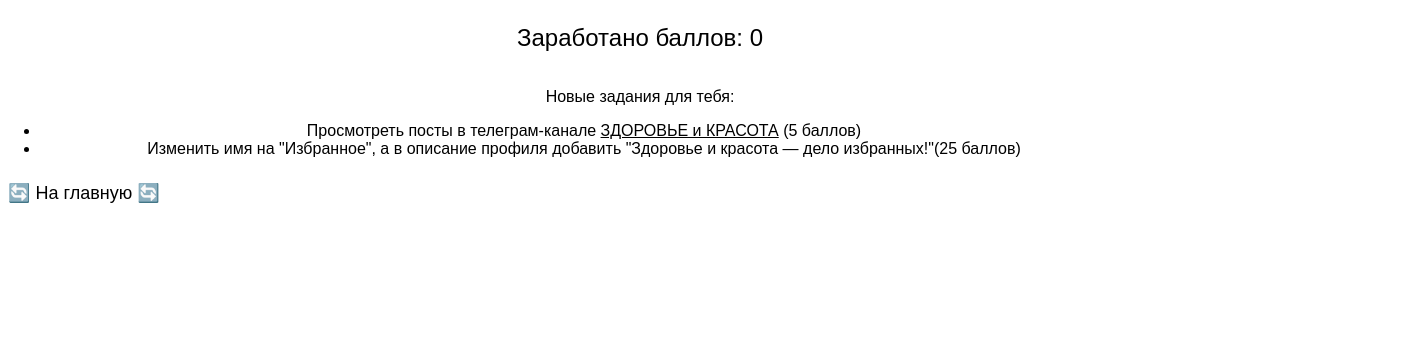
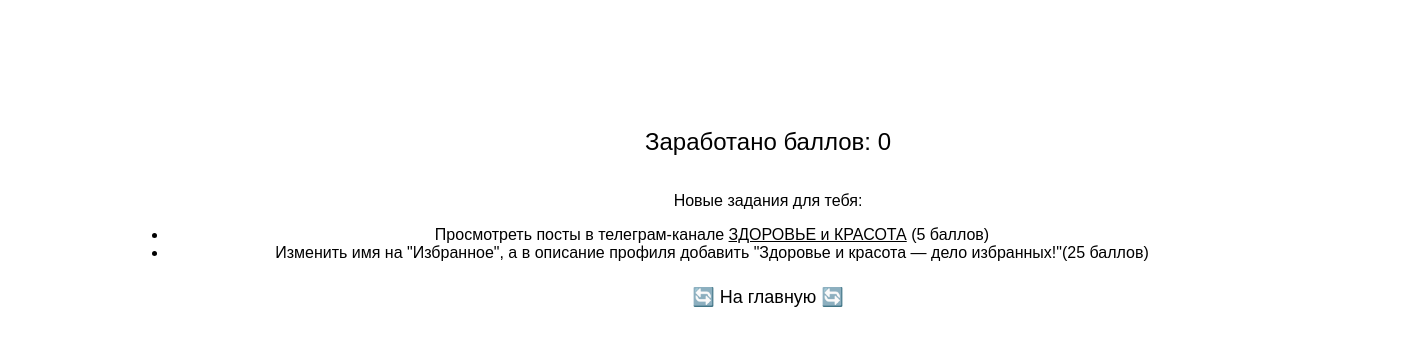
Before and after one commit to The-project-of-friends/Kanals-spreading-bot-mini-app, a plain HTML site: page index.html in a window 1280 px wide. Both pictures are taken after a click on the button "Деньги 💰". Shown: the whole page, 1408 px wide, since content can reach past the window. Drawn offline with Linux system fonts and the light colour scheme.

Commit message:
Update index.html

```diff
--- a/index.html
+++ b/index.html
@@ -17,7 +17,7 @@
             font-family: arial;
             backgroung: var(--tg-theme-bg-color);
             padding: 0px;
-            margin: 0px;
+            margin: 5vw;
         }
 
         .what {
@@ -34,6 +34,12 @@
             font-size: large;
             padding: 1vh;
             border-width: 0px;
+        }
+
+        #back-button {
+            display: block;
+            margin-left: auto;
+            margin-right: auto;
         }
 
         ul {
```
